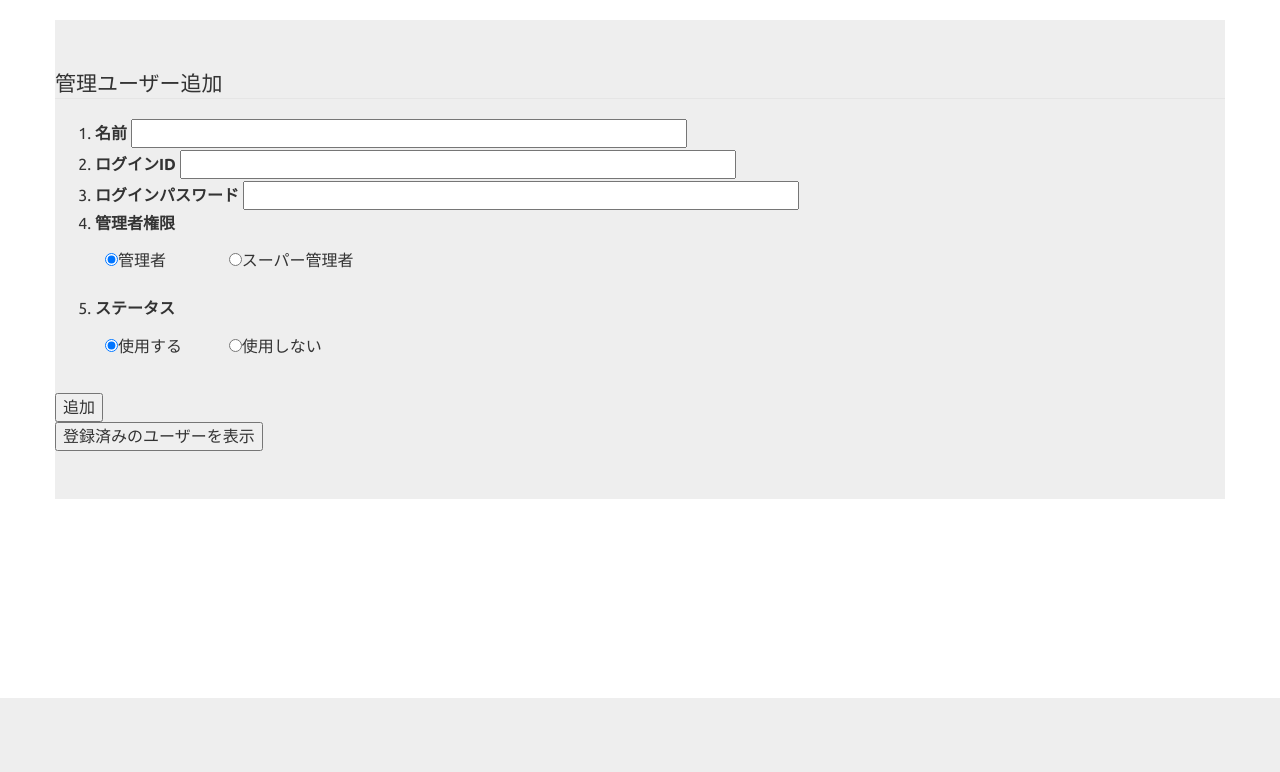
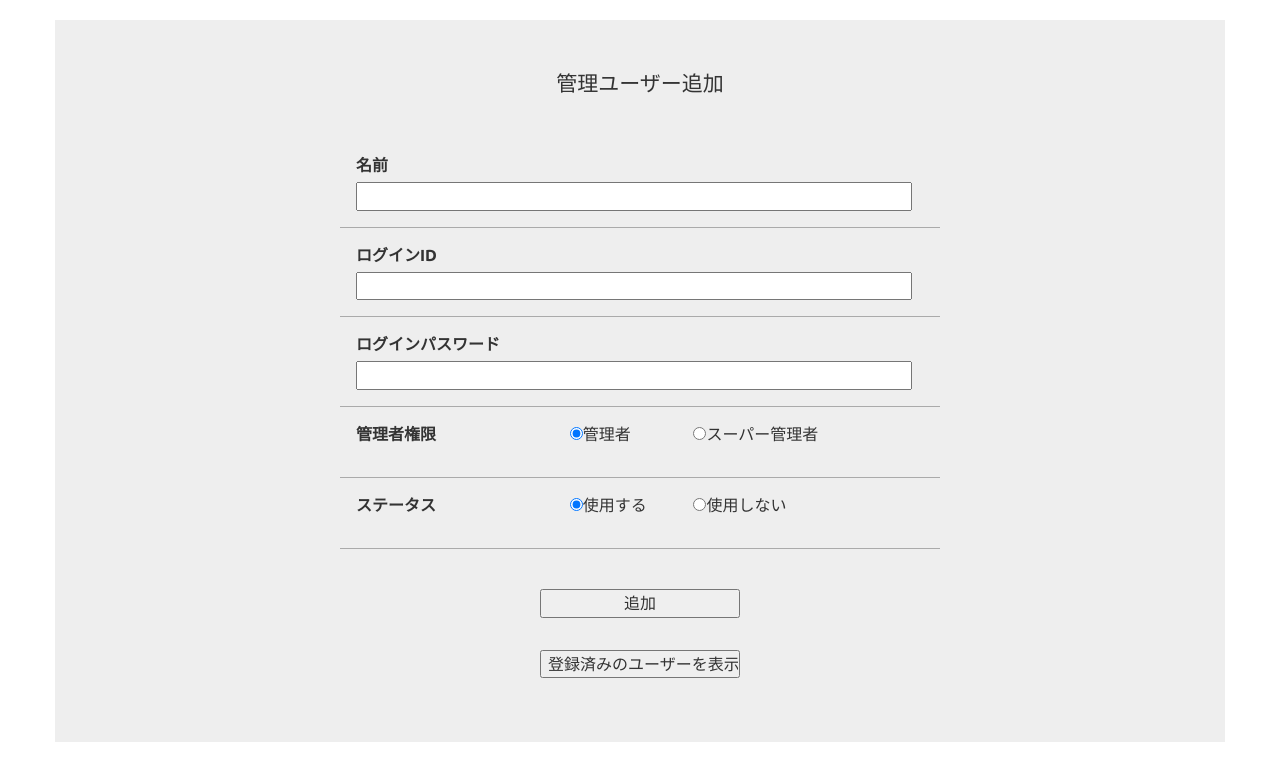
Before and after one commit to tatsuyeah/work08, a PHP site: page / in a window 1280 px wide. Shown: the part 102-874 px from the top of the page. Before the commit the page ends 800 px from the top, so only its background shows below. Run offline with PHP 8.4, Linux system fonts and the light colour scheme.

Commit message:
cssが効かなくなってhtmlに直接書いてみた

```diff
--- a/USER/css/fieldset_style.css
+++ b/USER/css/u_fieldset_style.css
@@ -1,17 +1,19 @@
-#fs{
+form{
     margin: 0;
     padding: 0;
 }
+fieldset#fs{
+    width: 720;
+}
 
 legend{
+    text-align: center;
     border: none;
-    margin: 0;
-    text-align: center;
+}
 
-}
 fieldset ol{
     display: block;
-    width: 500px;
+    width: 600px;
     margin: 20px auto 40px;
     padding: 0;
 
@@ -24,12 +26,6 @@ fieldset ol li{
     border-bottom: 1px solid #aaaaaa;
 }
 
-fieldset ol li label{
-    display: block;
-    width: 200px;
-    margin: 0;
-}
-
 input[type=submit],
 input[type=button]{
     display: block;
--- a/USER/index.php
+++ b/USER/index.php
@@ -4,7 +4,7 @@
     <meta charset="UTF-8">
     <title>本をブックマークするデータベース｜管理ユーザー追加</title>
     <link rel="stylesheet" href="css/bootstrap.min.css">
-<!--    <link rel="stylesheet" href="css/fieldset_style.css">-->
+    <link rel="stylesheet" href="css/u_fieldset_style.css">
     <style>div{padding: 10px;font-size:16px;}</style>
 </head>
 
@@ -26,21 +26,21 @@
     <fieldset id="fs">
         <legend>管理ユーザー追加</legend>
             <ol>
-            <li>
-                <label>名前</label>
-                <input type="text" name="name" size="50">
+            <li class="list">
+                <label style="display:inline-block; width:200px;">名前</label>
+                <input type="text" name="name" size="50" style="display:inline;">
             </li>
-            <li>
-                <label>ログインID</label>
-                <input type="text" name="lid" size="50">
+            <li class="list">
+                <label style="display:inline-block; width:200px;">ログインID</label>
+                <input type="text" name="lid" size="50" style="display:inline;">
             </li>
-            <li>
-                <label>ログインパスワード</label>
-                <input type="password" name="lpw" size="50">
+            <li class="list">
+                <label style="display:inline-block; width:200px;">ログインパスワード</label>
+                <input type="password" name="lpw" size="50" style="display:inline;">
             </li>
             <li class="radiobtn">
-                <label>管理者権限</label>
-                   <div id="btn">
+                <label style="display:inline-block; width:200px;">管理者権限</label>
+                   <div  style="display:inline;">
                     <p style="display:inline-block; width:120px; font-size: 16px;">
                         <input type="radio" value="0" name="kanri_flg" checked>管理者
                     </p>
@@ -50,8 +50,8 @@
                    </div>
             </li>
             <li class="radiobtn">
-                <label>ステータス</label>
-                   <div>
+                <label style="display:inline-block; width:200px;">ステータス</label>
+                   <div style="display:inline;">
                     <p style="display:inline-block; width:120px; font-size: 16px;">
                         <input type="radio" value="0" name="life_flg" checked>使用する
                     </p>
```
